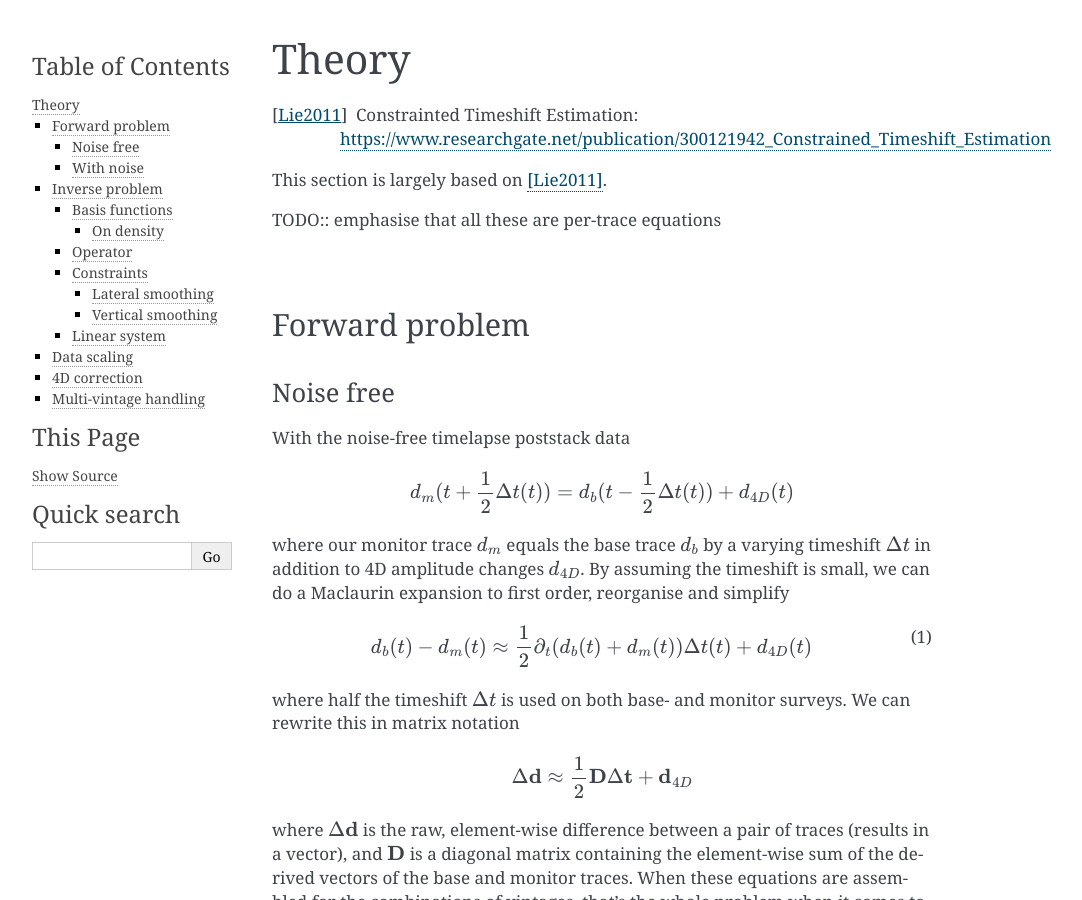
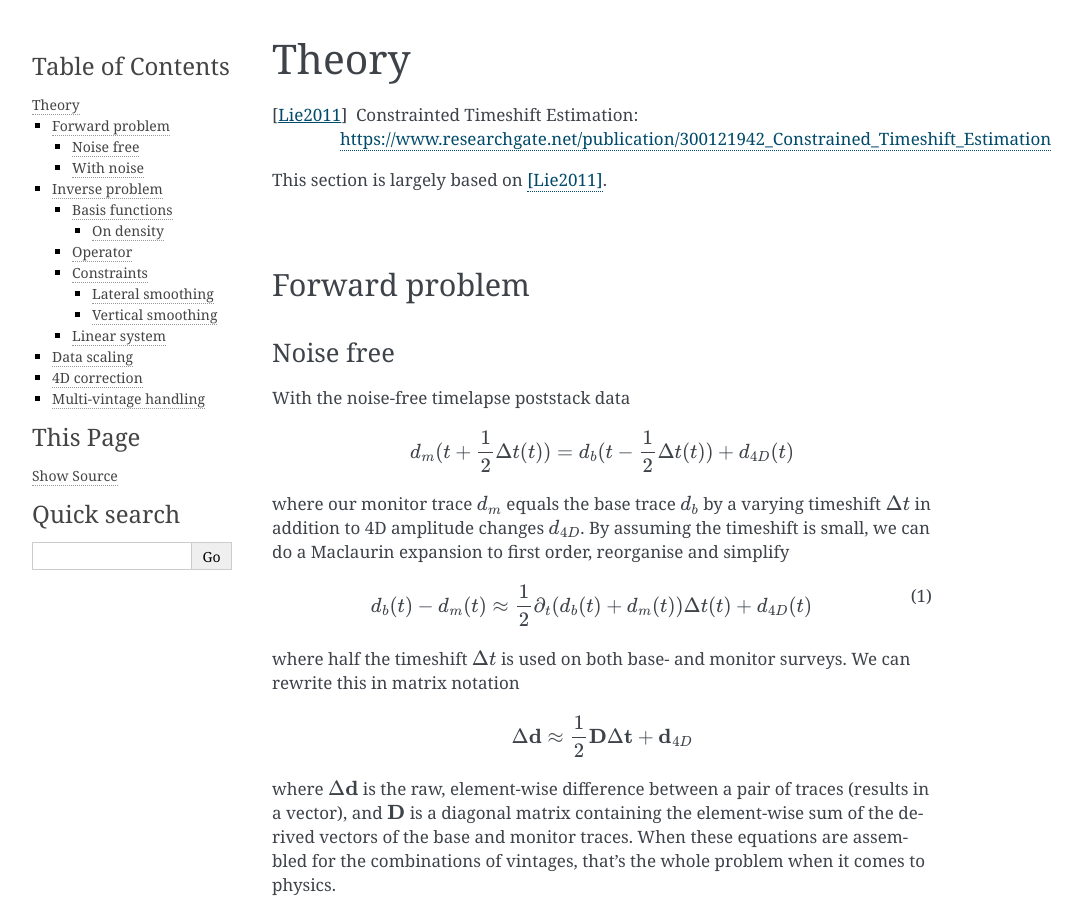
Before and after one commit to equinor/si4ti, a Sphinx documentation site: the page built from doc/theory.rst, in a window 1280 px wide and 900 px high. Shown: the whole window, without its empty margins (148-1230 px from the left). Built offline with Sphinx 7.4.7, drawn with Linux system fonts in a browser that asks for light colours.

Commit message:
Remove implemented TODO in docs

```diff
--- a/doc/theory.rst
+++ b/doc/theory.rst
@@ -5,8 +5,6 @@ Theory
 .. [Lie2011] Constrainted Timeshift Estimation: https://www.researchgate.net/publication/300121942_Constrained_Timeshift_Estimation
 
 This section is largely based on [Lie2011]_.
-
-TODO:: emphasise that all these are per-trace equations
 
 .. latex newcommand works across math blocks, so define some useful,
 .. much-needed macros
```
